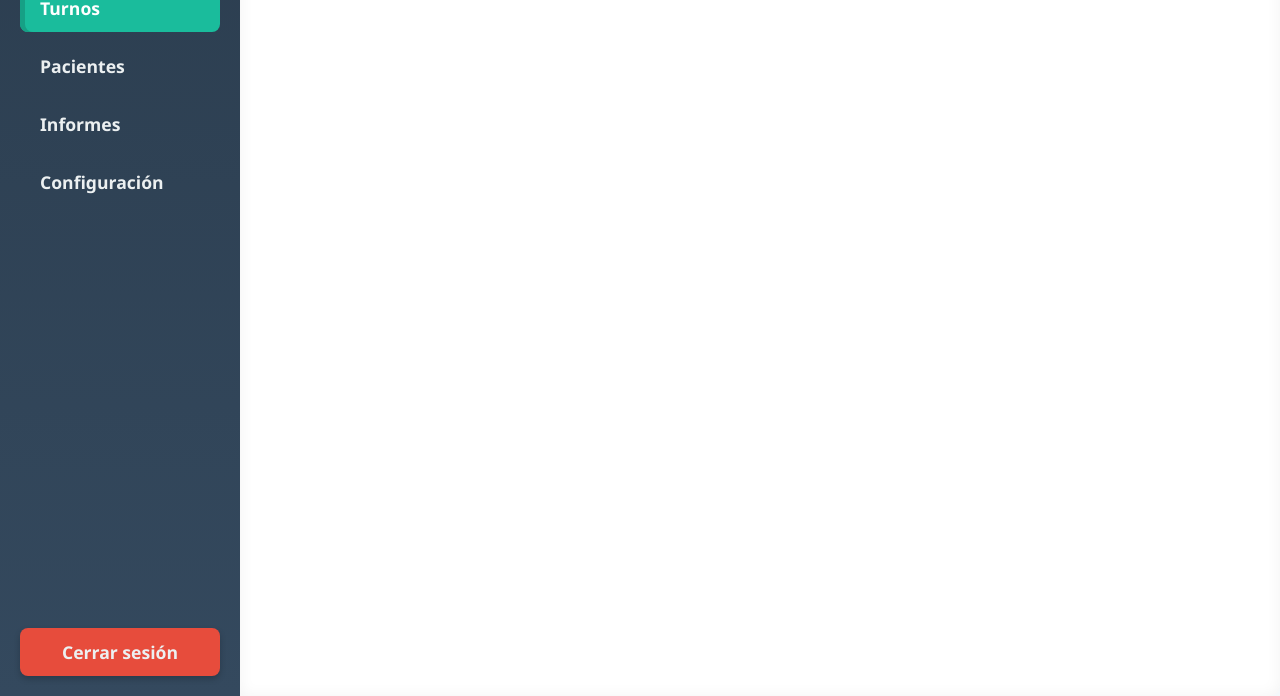
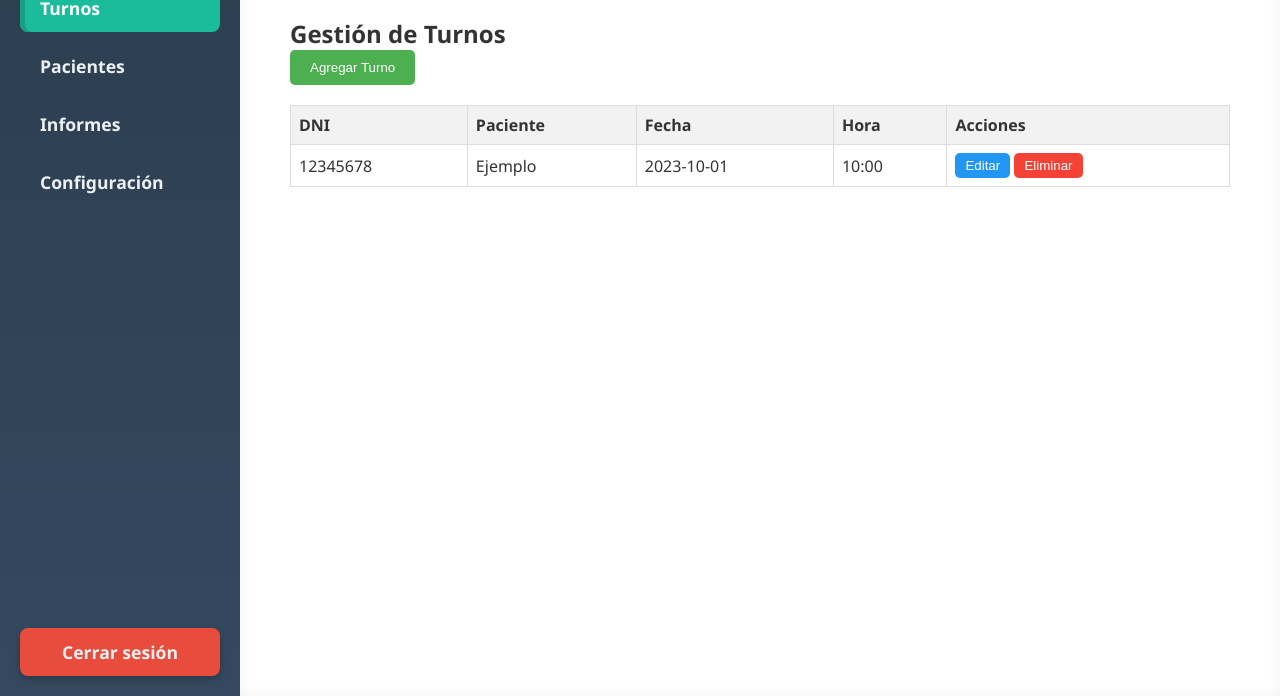
Before and after one commit to BautiC-9/ClinicaWeb, a plain HTML site: page frontend/HTML/turnos.html in a window 1280 px wide. Shown: the part 104-800 px from the top of the page. Drawn offline with Linux system fonts and the light colour scheme.

Commit message:
tabla turnos

```diff
--- /dev/null
+++ b/frontend/CSS/turnos.css
@@ -0,0 +1,64 @@
+#agregar-turno {
+  background-color: #4CAF50;
+  color: white;
+  padding: 10px 20px;
+  border: none;
+  border-radius: 5px;
+  cursor: pointer;
+}
+
+#agregar-turno:hover {
+  background-color: #45a049;
+}
+
+#tabla-turnos {
+  width: 100%;
+  border-collapse: collapse;
+  margin-top: 20px;
+}
+
+#tabla-turnos th, #tabla-turnos td {
+  border: 1px solid #ddd;
+  padding: 8px;
+}
+
+#tabla-turnos th {
+  background-color: #f2f2f2;
+  text-align: left;
+}
+
+.editar-turno {
+  background-color: #2196F3;
+  color: white;
+  padding: 5px 10px;
+  border: none;
+  border-radius: 5px;
+  cursor: pointer;
+}
+.editar-turno:hover {
+  background-color: #0b7dda;
+}
+
+.eliminar-turno {
+  background-color: #f44336;
+  color: white;
+  padding: 5px 10px;
+  border: none;
+  border-radius: 5px;
+  cursor: pointer;
+}
+.editar-turno:hover {
+  background-color: #0b7dda;
+}
+
+.eliminar-turno {
+  background-color: #f44336;
+  color: white;
+  padding: 5px 10px;
+  border: none;
+  border-radius: 5px;
+  cursor: pointer;
+}
+.eliminar-turno:hover {
+  background-color: #da190b;
+}
--- a/frontend/HTML/turnos.html
+++ b/frontend/HTML/turnos.html
@@ -5,48 +5,56 @@
     <meta name="viewport" content="width=device-width, initial-scale=1" />
     <title>Módulo Turnos - Secretaria/Administrador</title>
     <link rel="stylesheet" href="/frontend/CSS/inicio.css" />
+    <link rel="stylesheet" href="/frontend/CSS/turnos.css" />
   </head>
   <body>
     <div class="container">
       <nav>
         <ul>
-          <li>
-            <a href="/frontend/HTML/inicio.html" id="menu-inicio">Inicio</a>
-          </li>
-          <li>
-            <a href="/frontend/HTML/turnos.html" id="menu-turnos" class="active"
-              >Turnos</a
-            >
-          </li>
-          <li>
-            <a href="/frontend/HTML/pacientes.html" id="menu-pacientes"
-              >Pacientes</a
-            >
-          </li>
-          <li>
-            <a href="/frontend/HTML/informes.html" id="menu-informes"
-              >Informes</a
-            >
-          </li>
-          <li>
-            <a href="/frontend/HTML/configuracion.html" id="menu-configuracion"
-              >Configuración</a
-            >
-          </li>
-          <li>
-            <a href="#" id="cerrar-sesion" class="cerrar-sesion"
-              >Cerrar sesión</a
-            >
-          </li>
+          <li><a href="/frontend/HTML/inicio.html" id="menu-inicio">Inicio</a></li>
+          <li><a href="/frontend/HTML/turnos.html" id="menu-turnos" class="active">Turnos</a></li>
+          <li><a href="/frontend/HTML/pacientes.html" id="menu-pacientes">Pacientes</a></li>
+          <li><a href="/frontend/HTML/informes.html" id="menu-informes">Informes</a></li>
+          <li><a href="/frontend/HTML/configuracion.html" id="menu-configuracion">Configuración</a></li>
+          <li><a href="/frontend/HTML/login.html" id="cerrar-sesion" class="cerrar-sesion">Cerrar sesión</a></li>
         </ul>
       </nav>
 
       <main id="contenido-principal">
         <h1>Módulo Turnos</h1>
         <!-- Aquí va todo el contenido de turnos.html -->
+        <div id="turnos-container">
+          <h2>Gestión de Turnos</h2>
+          <button id="agregar-turno">Agregar Turno</button>
+          <table id="tabla-turnos">
+            <thead>
+              <tr>
+                <th>DNI</th>
+                <th>Paciente</th>
+                <th>Fecha</th>
+                <th>Hora</th>
+                <th>Acciones</th>
+              </tr>
+            </thead>
+            <tbody>
+              <tr>
+                <td>12345678</td>
+                <td>Ejemplo</td>
+                <td>2023-10-01</td>
+                <td>10:00</td>
+                <td>
+                  <button class="editar-turno">Editar</button>
+                  <button class="eliminar-turno">Eliminar</button>
+                </td>
+              </tr>
+              <!-- Aquí se llenarán los turnos mediante JavaScript -->
+            </tbody>
+          </table>
       </main>
     </div>
 
     <script src="/frontend/JS/turnos.js"></script>
+    <script src="/frontend/JS/inicio.js"></script>
+    <!-- Aquí puedes agregar más scripts específicos para turnos.js si es necesario -->
   </body>
 </html>
--- a/frontend/JS/inicio.js
+++ b/frontend/JS/inicio.js
@@ -11,6 +11,7 @@ const secciones = {
   `,
   turnos: `
     <h1>Turnos</h1>
+
     <p>Aquí puedes gestionar los turnos.</p>
   `,
   pacientes: `
@@ -47,7 +48,7 @@ menuLinks.forEach((link) => {
 cerrarSesion.addEventListener("click", (e) => {
   e.preventDefault();
   // Aquí puedes poner la lógica real para cerrar sesión, por ejemplo:
-  alert("Sesión cerrada. Volviendo a la página de login.");
+  //alert("Sesión cerrada. Volviendo a la página de login.");
   // Redirigir a login (si tienes página de login)
   window.location.href = "/frontend/HTML/login.html";
 });
```
Also changed, not shown: frontend/HTML/inicio.html (+1 -5 lines).
